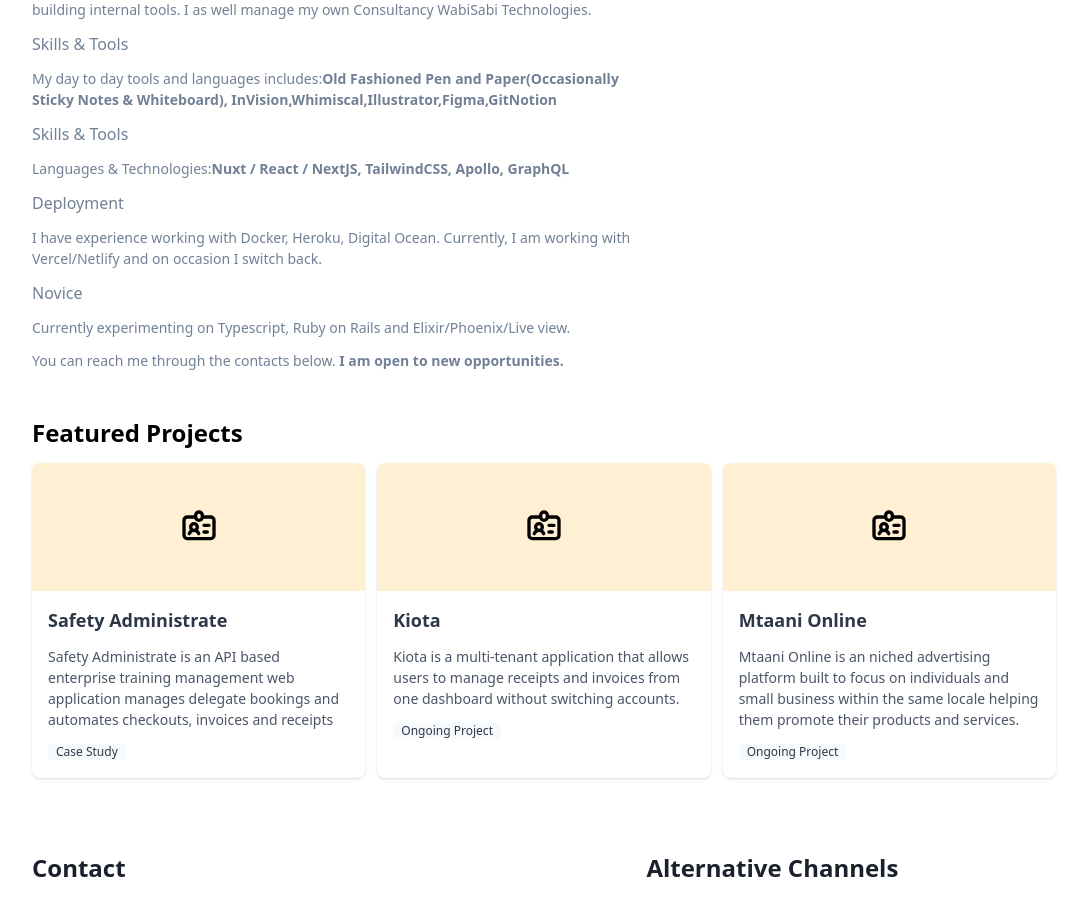
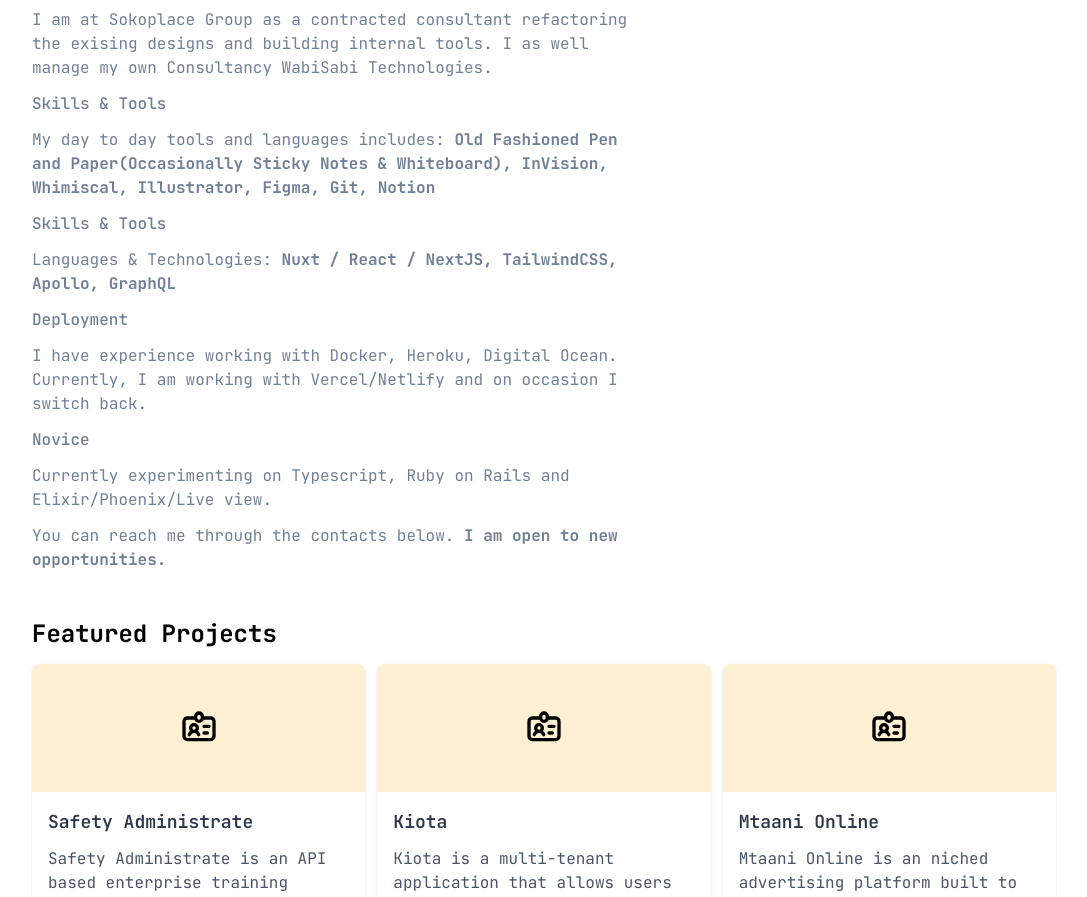
Before and after one commit to Alex-Cosmas/next-js-bio, a Next.js app: page / in a window 1280 px wide. Shown: the part 228-1125 px from the top of the page, without its empty margins (96-1183 px from the left). Built offline with nearby package versions, Linux system fonts and the light colour scheme.

Commit message:
Extended Font
Added jet brain fonts

```diff
--- a/pages/index.js
+++ b/pages/index.js
@@ -1,9 +1,8 @@
 import Head from "next/head"
 
-export default () => (
+const Home = () => (
 
-
-  <div className="hero bg-gray-900 h-3">
+    <div className="font-body hero bg-gray-900 h-3">
 
     <Head>
       <title>Alex Cosmas: Product Designer + Full Stack Web Developer</title>
@@ -17,7 +16,7 @@ export default () => (
           <h1 className="font-bold text-2xl my-5">Hello! My name is Alex Cosmas</h1>
 
 
-          <div className="text-gray-600 mb-3 text-sm">
+          <div className="text-gray-600 mb-3 text-base">
            I am product designer/frontend developer based born and raised in Nairobi, Kenya. I am a curious soul who loves to think, research and solve problems through design and code.
 
           </div>
@@ -26,7 +25,7 @@ export default () => (
             Where am I currently working?
           </h1>
 
-          <div className="text-gray-600 mb-3 text-sm">
+          <div className="text-gray-600 mb-3 text-base">
             I am at Sokoplace Group as a contracted consultant refactoring the exising designs and building internal tools. I as well manage my own Consultancy WabiSabi Technologies.
           </div>
 
@@ -34,31 +33,31 @@ export default () => (
            Skills & Tools
           </h1>
 
-          <div className="text-gray-600 mb-3 text-sm">
+          <div className="text-gray-600 mb-3 text-base">
             My day to day tools and languages includes:
 
               <strong>
-                <span>Old Fashioned Pen and Paper(Occasionally Sticky Notes & Whiteboard), </span>
+                <span> Old Fashioned Pen and Paper(Occasionally Sticky Notes & Whiteboard), </span>
               </strong>
 
               <strong>
-                <span>InVision,</span>
+                <span>InVision, </span>
               </strong>
 
               <strong>
-                <span>Whimiscal,</span>
+                <span>Whimiscal, </span>
               </strong>
 
               <strong>
-                <span>Illustrator,</span>
+                <span>Illustrator, </span>
               </strong>
 
               <strong>
-                <span>Figma,</span>
+                <span>Figma, </span>
               </strong>
 
               <strong>
-                <span>Git</span>
+                <span>Git, </span>
               </strong>
 
                <strong>
@@ -72,11 +71,11 @@ export default () => (
            Skills & Tools
           </h1>
 
-          <div className="text-gray-600 mb-3 text-sm">
+          <div className="text-gray-600 mb-3 text-base">
 
            Languages & Technologies:
              <strong>
-                <span>Nuxt / React / NextJS, TailwindCSS, Apollo, GraphQL</span>
+                <span> Nuxt / React / NextJS, TailwindCSS, Apollo, GraphQL</span>
               </strong>
 
           </div>
@@ -85,7 +84,7 @@ export default () => (
            Deployment
           </h1>
 
-          <div className="text-gray-600 mb-3 text-sm">
+          <div className="text-gray-600 mb-3 text-base">
            I have experience working with Docker, Heroku, Digital Ocean. Currently, I am working with Vercel/Netlify and on occasion I switch back.
           </div>
 
@@ -93,11 +92,11 @@ export default () => (
            Novice
           </h1>
 
-          <div className="text-gray-600 mb-3 text-sm">
+          <div className="text-gray-600 mb-3 text-base">
           Currently experimenting on Typescript, Ruby on Rails and Elixir/Phoenix/Live view.
           </div>
 
-          <p className="text-gray-600 mb-3 text-sm">
+          <p className="text-gray-600 mb-3 text-base">
             You can reach me through the contacts below. <strong>I am open to new opportunities. </strong>
           </p>
 
@@ -136,7 +135,7 @@ export default () => (
 
 
             </div>
-            <div className="mt-3 text-sm text-gray-700">Safety Administrate is an API based enterprise training
+            <div className="mt-3 text-base text-gray-700">Safety Administrate is an API based enterprise training
             management web application manages delegate bookings and automates checkouts, invoices and receipts </div>
             <div className="mt-2">
               <span
@@ -170,7 +169,7 @@ export default () => (
 
 
             </div>
-            <div className="mt-3 text-sm text-gray-700">Kiota is a multi-tenant application that allows
+            <div className="mt-3 text-base text-gray-700">Kiota is a multi-tenant application that allows
                         users to manage receipts and invoices from one dashboard without switching accounts.</div>
             <div className="mt-2">
               <span
@@ -204,7 +203,7 @@ export default () => (
 
 
             </div>
-            <div className="mt-3 text-sm text-gray-700">Mtaani Online is an niched advertising platform built to
+            <div className="mt-3 text-base text-gray-700">Mtaani Online is an niched advertising platform built to
             focus on individuals and small business within the same locale helping them promote their
                         products and services.</div>
             <div className="mt-2">
@@ -221,16 +220,16 @@ export default () => (
 
       <div className="flex flex-col md:flex-row mt-10">
 
-        <div className="text-base text-gray-900 w-3/5">
+        <div className="text-base text-gray-700 w-3/5">
           <h2 className="font-bold text-2xl mt-8 mb-3">Contact</h2>
-          <p classNameName="font-sm text-gray-700">
-            If you are interested in working with me, just drop me a short mail at:
-          </p>
-          <a href="mailto:cosmasalex@gmail.com">
+          <p classNameName="font-sm ">
+            If you are interested in working with me, just drop me a short mail at: <a href="mailto:cosmasalex@gmail.com">
             <span>
               <b>cosmasalex365@gmail.com</b>
             </span>
           </a>
+          </p>
+
 
         </div>
         <div className="text-base text-gray-900 w-2/5">
@@ -256,8 +255,6 @@ export default () => (
   </div>
 
 
+  )
 
-
-
-
-);
+export default Home
--- a/styles/tailwind.css
+++ b/styles/tailwind.css
@@ -1,3 +1,4 @@
+@import url('https://fonts.googleapis.com/css2?family=JetBrains+Mono:ital,wght@0,100;0,200;0,300;0,400;0,500;0,600;0,700;0,800;1,100;1,200;1,300;1,400;1,500;1,600;1,700;1,800&display=swap');
 @tailwind base;
 @tailwind components;
 @tailwind utilities;
--- a/tailwind.config.js
+++ b/tailwind.config.js
@@ -5,7 +5,11 @@ module.exports = {
   },
   purge: [],
   theme: {
-    extend: {},
+    extend: {
+      fontFamily: {
+	      'body': ['JetBrains Mono', 'monospace'],
+	    }
+    },
   },
   variants: {},
   plugins: [],
```
